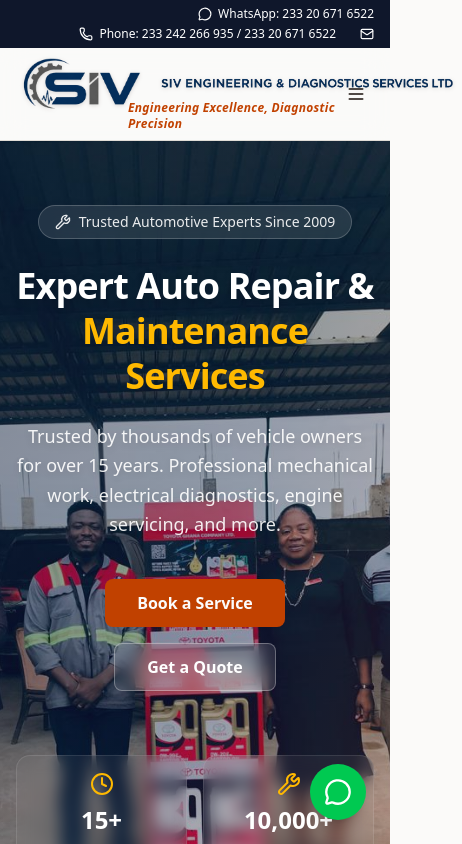
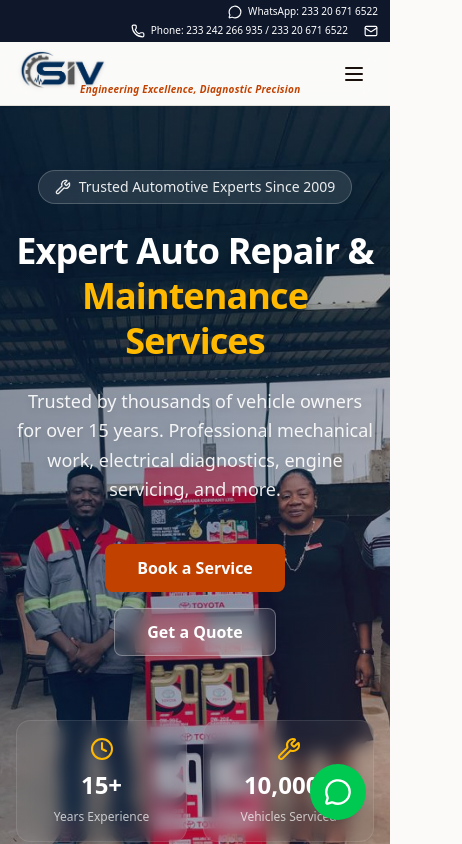
Before and after one commit to lilromeo2290/SIV_Website, a Next.js app: page / in a window 390 px wide. Shown: the top 844 px of the page, 462 px wide, since content can reach past the window. Built offline with nearby package versions, Linux system fonts and the light colour scheme.

Commit message:
Fix mobile menu: smaller logo on mobile, bigger menu button, hide second logo, higher z-index on sheet

```diff
--- a/src/components/website/Header.tsx
+++ b/src/components/website/Header.tsx
@@ -38,7 +38,7 @@ export function Header() {
     <div className="sticky top-0 z-40 w-full">
       {/* Top Bar - Contact Info */}
       <div className="bg-slate-900 text-white">
-        <div className="mx-auto flex max-w-7xl flex-wrap items-center justify-end gap-x-6 gap-y-1 px-4 py-1.5 text-xs md:px-8 md:text-sm">
+        <div className="mx-auto flex max-w-7xl flex-wrap items-center justify-end gap-x-4 gap-y-1 px-3 py-1 text-[10px] sm:text-xs md:px-8 md:text-sm">
           <a
             href="https://wa.me/233206716522"
             target="_blank"
@@ -83,7 +83,7 @@ export function Header() {
                 alt="SIV Engineering & Diagnostics Services LTD"
                 width={260}
                 height={68}
-                className="h-14 w-auto object-contain drop-shadow-sm"
+                className="h-10 sm:h-14 w-auto object-contain drop-shadow-sm"
                 priority
               />
               <Image
@@ -91,10 +91,10 @@ export function Header() {
                 alt="SIV Engineering & Diagnostics Services LTD"
                 width={260}
                 height={68}
-                className="h-14 w-auto object-contain drop-shadow-sm"
+                className="hidden sm:block h-14 w-auto object-contain drop-shadow-sm"
               />
             </div>
-            <p className="-mt-3 ml-28 sm:ml-44 text-xs font-semibold italic tracking-wide text-primary sm:text-sm">
+            <p className="-mt-2 sm:-mt-3 ml-16 sm:ml-44 text-[10px] sm:text-xs font-semibold italic tracking-wide text-primary sm:text-sm">
               Engineering Excellence, Diagnostic Precision
             </p>
           </a>
@@ -130,12 +130,12 @@ export function Header() {
             {/* Mobile Menu */}
             <Sheet open={open} onOpenChange={setOpen}>
               <SheetTrigger asChild className="md:hidden">
-                <Button variant="ghost" size="icon">
-                  <Menu className="size-5" />
+                <Button variant="ghost" size="icon" className="h-10 w-10 shrink-0">
+                  <Menu className="size-6" />
                   <span className="sr-only">Toggle menu</span>
                 </Button>
               </SheetTrigger>
-              <SheetContent side="right" className="w-72">
+              <SheetContent side="right" className="w-72 z-[60]">
                 <SheetHeader>
                   <SheetTitle className="flex items-center gap-2">
                     <Image
```
